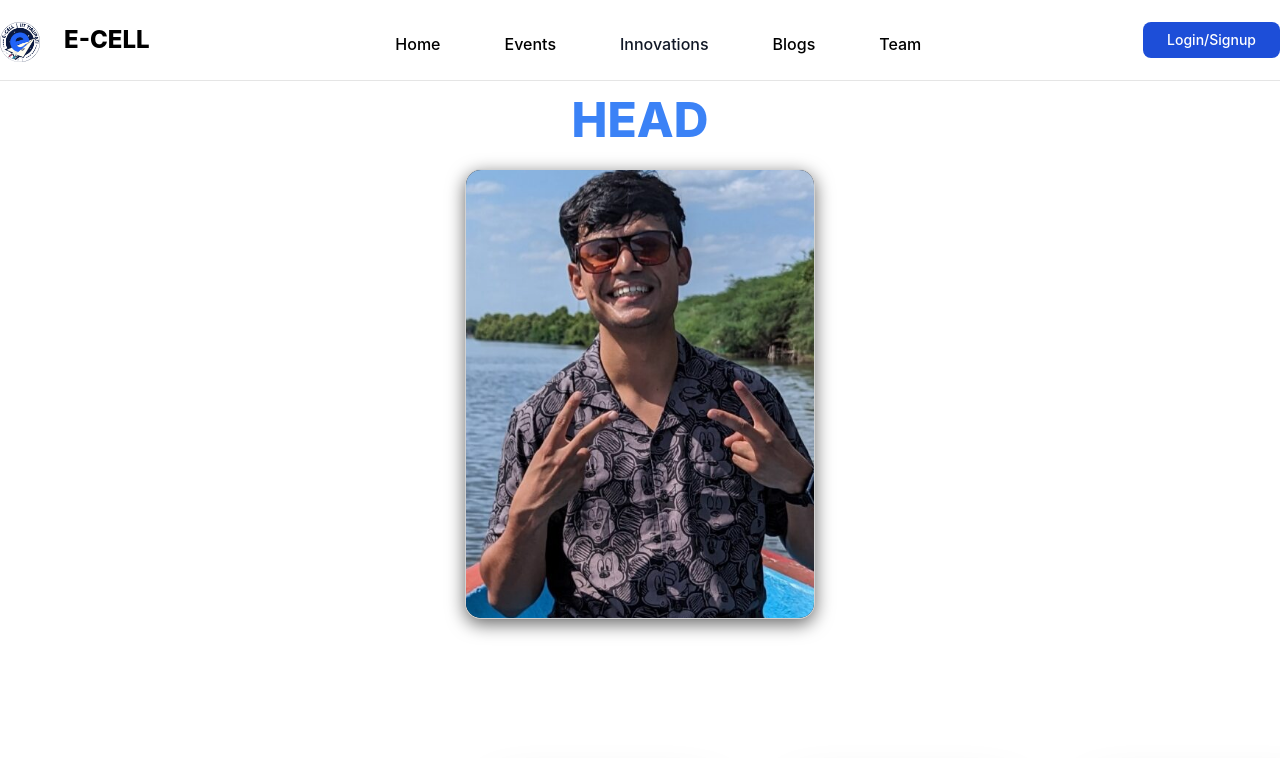
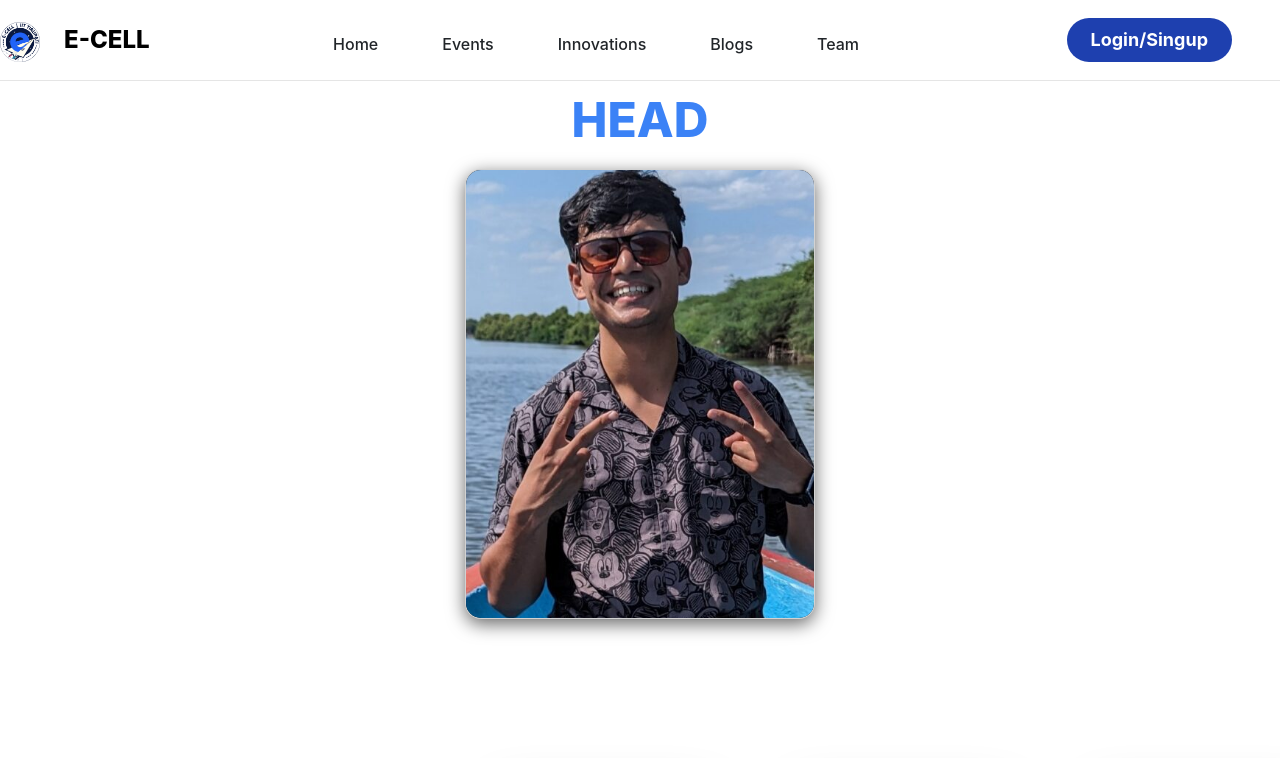
Before and after one commit to i-apex/Frontend_Ecell, a React (Create React App) app in the folder my-app/: page /Team in a window 1280 px wide. Shown: the top 758 px of the page. Built offline with nearby package versions, Linux system fonts and the light colour scheme.

Commit message:
changes to navbar and teamcard

```diff
--- a/my-app/src/Pages/TeamPage.js
+++ b/my-app/src/Pages/TeamPage.js
@@ -26,6 +26,7 @@ import photo21 from '../Assets/Untiteled20.jpg';
 import photo22 from '../Assets/Untiteled21.jpeg';
 import photo23 from '../Assets/Untiteled22.jpg';
 import photo24 from '../Assets/Untiteled23.jpg';
+import photo25 from '../Assets/Untiteled25.jpg';
 
 
 
@@ -34,7 +35,7 @@ const teams = [{ Team_name: "Management and Logistics Team", Team_members: [{ Na
 { Team_name: "Finance and Capital Team", Team_members: [{ Name: "D Vishnu Aravind", Position: "Lead", Photo: photo7 }, { Name: "Allu Sai Kowshik", Position: "Core Member", Photo: photo8 }, { Name: "Shruti Dhariya", Position: "Core Member", Photo: photo9 }] },
 { Team_name: "Public Relations and Outreach Team", Team_members: [{ Name: "Komminemi Sai Vignesh", Position: "Lead", Photo: photo22 }, { Name: "M Manukrishna", Position: "Core Member", Photo: photo22 }, { Name: "Yuvraj", Position: "Core Member", Photo: photo12 }] },
 { Team_name: "Branding and Promotions Team", Team_members: [{ Name: "Ajitesh Ghoregarekar", Position: "Lead", Photo: photo13 }, { Name: "Saumya Sinha", Position: "Core Member", Photo: photo14 }, { Name: "Siddhant Madhukar", Position: "Core Member", Photo: photo15 }] },
-{ Team_name: "Web Operations Team", Team_members: [{ Name: "Adnan Rizvi", Position: "Lead", Photo: photo22 }, { Name: "Tilak Reddy", Position: "Core Member", Photo: photo22 }, { Name: "Viramgama Jaimin", Position: "Core Member", Photo: photo22 }] },
+{ Team_name: "Web Operations Team", Team_members: [{ Name: "Adnan Rizvi", Position: "Lead", Photo: photo22 }, { Name: "Tilak Reddy", Position: "Core Member", Photo: photo25 }, { Name: "Viramgama Jaimin", Position: "Core Member", Photo: photo22 }] },
 { Team_name: "Community Management Team", Team_members: [{ Name: "Abhishek Anand", Position: "Lead", Photo: photo19 }, { Name: "Hemashree", Position: "Core Member", Photo: photo20 }, { Name: "Anupam Tripathi", Position: "Core Member", Photo: photo22 }] },
 { Team_name: "Media and Engagement Team", Team_members: [{ Name: "Shubham Ahirwar", Position: "Lead", Photo: photo22 }, { Name: "Manan Chavda", Position: "Core Member", Photo: photo23 }, { Name: " M. Harshit Reddy", Position: "Core Member", Photo: photo24 }] }];
 
--- a/my-app/src/components/Card2.js
+++ b/my-app/src/components/Card2.js
@@ -7,13 +7,14 @@ const Card2 = (props) =>{
         <>
         <div className="relative shadow-2xl w-[250px] h-[250px] m-4 rounded-lg rounded-tr-[50px] rounded-bl-[50px] ">
             <img src={props.photo} className="w-[250px] h-[250px] object-cover rounded-tr-[50px] rounded-lg rounded-bl-[50px] "></img>
-            <div className="team_overlay absolute top-0 w-full h-full opacity-[0] hover:opacity-[1]  hover:backdrop-blur-sm hover:bg-white/[0.6] rounded-lg rounded-tr-[50px] rounded-bl-[50px] [&>p]:hover:animate-[slideinYsm_0.5s]"><p className="text-2xl font-bold mt-[75px] ">{props.name}</p>
-            <div className='flex justify-between mx-16 mt-10'>
-                <img src={instagram_black} className='w-8'></img>
-                <img src={twitter_black} className='w-8'></img>
-                <img src={linkedin_black} className='w-8'></img>
+            <div className="team_overlay absolute top-0 w-full h-full opacity-[0] hover:opacity-[1]  hover:backdrop-blur-sm hover:bg-white/[0.6] rounded-lg rounded-tr-[50px] rounded-bl-[50px] [&>p]:hover:animate-[slideinYsm_0.25s_ease-in] [&>ul]:hover:animate-[slideinYsm_0.5s_ease-in]">
+                <p className="text-2xl font-bold mt-[75px] ">{props.name}</p>
+            <ul className='flex justify-between mx-16 mt-10'>
+                <li><img src={instagram_black} className='w-8'></img></li>
+                <li><img src={twitter_black} className='w-8'></img></li>
+                <li><img src={linkedin_black} className='w-8'></img></li>
 
-            </div>
+            </ul>
             </div>
         </div>
         </>
--- a/my-app/src/components/navbar.js
+++ b/my-app/src/components/navbar.js
@@ -36,7 +36,9 @@ export default function Navbar() {
               <span className="self-center mx-4 text-2xl font-extrabold whitespace-nowrap text-black">E-CELL</span>
             </a>
             <div className="flex md:order-2 space-x-3 md:space-x-0 rtl:space-x-reverse">
-              <button type="button" className="text-white bg-blue-700 hover:bg-blue-800 focus:ring-4 focus:outline-none focus:ring-blue-300 font-medium rounded-lg text-sm px-4 py-2 text-center dark:bg-blue-600 dark:hover:bg-blue-700 dark:focus:ring-blue-800">Login/Signup</button>
+            <button class="bg-blue-800 text-white  transition-transform duration-300 font-bold w-fit flex flex-row justify-between py-2 mx-5 px-4 rounded-full">
+                    <h1 className="text-lg h-fit">Login/Singup</h1>
+                </button>
               <button
                 data-collapse-toggle="navbar-sticky"
                 type="button"
@@ -54,19 +56,19 @@ export default function Navbar() {
             <div className={`items-center justify-between ${isOpen ? 'flex' : 'hidden'} w-full md:flex md:w-auto md:order-1`} id="navbar-sticky">
               <ul className="flex flex-col pb-3 md:p-0 mt-4 font-medium md:space-x-8 rtl:space-x-reverse md:flex-row md:mt-0">
                 <li>
-                  <Link to="/" className="block py-2 px-3 text-gray-900 rounded hover:bg-gray-100 md:hover:bg-transparent md:hover:text-blue-700 md:p-0 md:dark:hover:text-blue-500 text-black dark:hover:bg-gray-700  md:dark:hover:bg-transparent dark:border-gray-700">Home</Link>
+                  <Link to="/" className="block py-2 px-3 hover:text-blue-800">Home</Link>
                 </li>
                 <li>
-                  <Link to="/Events" className="block py-2 px-3 text-gray-900 rounded hover:bg-gray-100 md:hover:bg-transparent md:hover:text-blue-700 md:p-0 md:dark:hover:text-blue-500 text-black dark:hover:bg-gray-700  md:dark:hover:bg-transparent dark:border-gray-700">Events</Link>
+                  <Link to="/Events" className="block py-2 px-3 hover:text-blue-800">Events</Link>
                 </li>
                 <li>
-                  <Link to="/Innovations" className="block py-2 px-3 text-gray-900 rounded hover:bg-gray-100 md:hover:bg-transparent md:hover:text-blue-700 md:p-0 md:dark:hover:text-blue-500 text-balck dark:hover:bg-gray-700  md:dark:hover:bg-transparent dark:border-gray-700">Innovations</Link>
+                  <Link to="/Innovations" className="block py-2 px-3 hover:text-blue-800">Innovations</Link>
                 </li>
                 <li>
-                  <Link to="/Blogs" className="block py-2 px-3 text-gray-900 rounded hover:bg-gray-100 md:hover:bg-transparent md:hover:text-blue-700 md:p-0 md:dark:hover:text-blue-500 text-black dark:hover:bg-gray-700  md:dark:hover:bg-transparent dark:border-gray-700">Blogs</Link>
+                  <Link to="/Blogs" className="block py-2 px-3 hover:text-blue-800">Blogs</Link>
                 </li>
                 <li>
-                  <Link to="/Team" className="block py-2 px-3 text-gray-900 rounded hover:bg-gray-100 md:hover:bg-transparent md:hover:text-blue-700 md:p-0 md:dark:hover:text-blue-500 text-black dark:hover:bg-gray-700  md:dark:hover:bg-transparent dark:border-gray-700">Team</Link>
+                  <Link to="/Team" className="block py-2 px-3 hover:text-blue-800 ">Team</Link>
                 </li>
               </ul>
             </div>
```
Also changed, not shown: my-app/src/Assets/Untiteled25.jpg (added).
